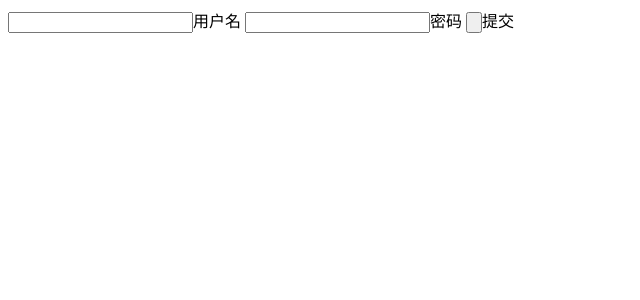
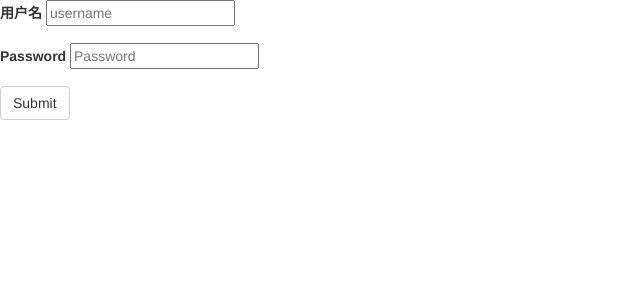
Before and after one commit to yanglngyue/django_demo, a Django app: page /login/ in a window 1280 px wide. Shown: the top 300 px of the page, without its empty margins (0-640 px from the left). Run offline with Django 3.2, Linux system fonts and the light colour scheme; some libraries are stand-ins or nearby versions.

Commit message:
分别利用COOKIE和SESSION实现简单的验证登录

```diff
--- a/api/views/views.py
+++ b/api/views/views.py
@@ -7,27 +7,73 @@ from utils import pager
 #展示Book表数据
 
 
+#cookie验证登录
+# def login(request):
+#     if request.method =="GET":
+#         return render(request,'login.html')
+#     else:
+#         res = {'user':None,'error':""}
+#         user = request.POST.get("username")
+#         password = request.POST.get("password")
+#         user_obj = models.Author.objects.filter(name=user,pwd=password).first()
+#         if user_obj:
+#             res['user'] = user
+#             ret= redirect("/index/")
+#             #设置cookie
+#             ret.set_cookie("username",user)
+#             ret.set_cookie("is_login",1)
+#             return ret
+#         else:
+#             res['error'] = "登录失败"
+#             return redirect("/login/")
 
+
+#session验证登录
 def login(request):
     if request.method =="GET":
         return render(request,'login.html')
     else:
         res = {'user':None,'error':""}
-        user = request.POST.get("user")
-        password = request.POST.get("pwd")
+        user = request.POST.get("username")
+        password = request.POST.get("password")
         user_obj = models.Author.objects.filter(name=user,pwd=password).first()
         if user_obj:
             res['user'] = user
-            return HttpResponse(json.dumps(res))
+
+            #设置session
+            request.session["username"] = user
+            request.session["is_login"] = 1
+
+
+            return redirect("/index/")
         else:
             res['error'] = "登录失败"
-            return HttpResponse(json.dumps(res))
+            return redirect("/login/")
+#cookie验证登录
+# def index(request):
+#
+#     is_login = request.COOKIES.get("is_login")
+#     print(is_login)
+#     if is_login =="1":
+#         return render(request,'index.html')
+#     else:
+#         return redirect("/login/")
+#session验证登录
+def index(request):
+
+    is_login = request.session.get("is_login")
+    print(is_login)
+    print(type(is_login))
+    if is_login ==1:
+        return render(request,'index.html')
+    else:
+        return redirect("/login/")
 
 
-def index(request):
 
-    return render(request,'index.html')
-
+def logout(request):
+    request.session.flush()
+    return redirect("/login/")
 ################################书籍管理实现#####################################
 def book_list(request):
     if request.method=="GET":
--- a/django_demo/urls.py
+++ b/django_demo/urls.py
@@ -25,6 +25,9 @@ urlpatterns = [
     url('login/', views.login),
 
     url('^index/', views.index),
+
+    url('^logout/', views.logout),
+
     # #有名分组
     # url(r'^articles/(?P<year>\d{4})/(?P<month>\d{2})/$',views.years_month),
     # #使用别名实现反向解析url,以此减少后期修改url造成的维护成本,前端调用{%url 'index'%}
--- a/templates/login.html
+++ b/templates/login.html
@@ -1,57 +1,69 @@
-<!--注释是代码之母-->
+
 <!DOCTYPE html>
 <html lang="en">
 <head>
     <meta charset="UTF-8">
     <title>登录界面</title>
+
+    <link rel="stylesheet" href="/static/plugins/bootstrap-3.3.7-dist/css/bootstrap.min.css">
 </head>
 <body>
-{% csrf_token %}
-<input type="text" id="username">用户名
-<input type="password" id="password">密码
-<input type="button" id="btn">提交   <span class="errors"></span>
+
+<form action="/login/" method="post">
+    {% csrf_token %}
+  <div class="form-group">
+    <label for="exampleInputName2">用户名</label>
+    <input type="text"  id="exampleInputName2" placeholder="username" name="username">
+  </div>
+  <div class="form-group">
+    <label for="exampleInputPassword1">Password</label>
+    <input type="password"  id="exampleInputPassword1" placeholder="Password" name="password">
+  </div>
+
+  <input type="submit" class="btn btn-default">
+</form>
 
 <script src="/static/js/jquery-3.3.1.min.js"></script>
 
-<script>
-
-    $("#btn").click(function () {
-        var user = $("#username").val();
-        var pwd = $("#password").val();
-
-       $.ajax({
-           url:"/login/",
-           type:"POST",
-           data:{
-               user:user,
-               pwd:pwd,
-               csrfmiddlewaretoken:$("[name='csrfmiddlewaretoken']").val(),
-
-           },
-
-           success:function (response) {
-
-               console.log(response);
-               var data = JSON.parse(response);
-               console.log(data.user);
-               if (data.user){
-                    location.href="/index/"
-                   //登录成功
-               }else {
-                   //登录失败
-                   $(".errors").html(data.error).css('color','red')
-
-               }
-
-           }
-
-
-       })
-
-
-    })
-
-</script>
+{#<script>#}
+{##}
+{#    $("#btn").click(function () {#}
+{#        var user = $("#username").val();#}
+{#        var pwd = $("#password").val();#}
+{##}
+{#       $.ajax({#}
+{#           url:"/login/",#}
+{#           type:"POST",#}
+{#           data:{#}
+{#               user:user,#}
+{#               pwd:pwd,#}
+{#               csrfmiddlewaretoken:$("[name='csrfmiddlewaretoken']").val(),#}
+{##}
+{#           },#}
+{##}
+{#           success:function (response) {#}
+{##}
+{#               console.log(response);#}
+{#               var data = JSON.parse(response);#}
+{#               console.log(data.user);#}
+{#               if (data.user){#}
+{#                    location.href="/index/"#}
+{#                   //登录成功#}
+{#               }else {#}
+{#                   //登录失败#}
+{#                   $(".errors").html(data.error).css('color','red')#}
+{##}
+{#               }#}
+{##}
+{#           }#}
+{##}
+{##}
+{#       })#}
+{##}
+{##}
+{#    })#}
+{##}
+{#</script>#}
 
 
 
```
